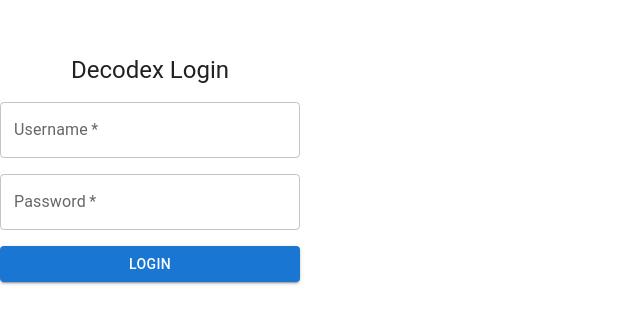
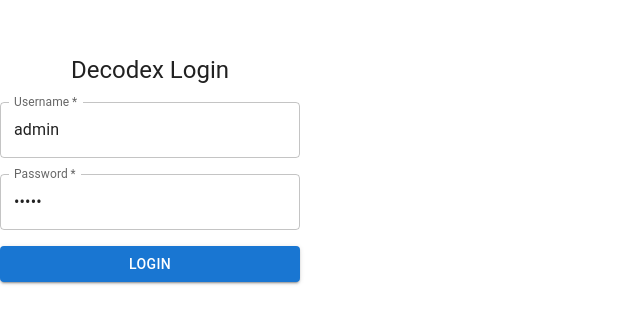
Before and after one commit to eduardochico/decodex, a React (Vite) app in the folder frontend/: page / in a window 1280 px wide. Shown: the part 232-556 px from the top of the page, without its empty margins (0-640 px from the left). Built offline with nearby package versions, Linux system fonts and the light colour scheme.

Commit message:
Prefill login fields and center window

```diff
--- a/frontend/src/Login.tsx
+++ b/frontend/src/Login.tsx
@@ -4,8 +4,8 @@ import { useState } from 'react';
 interface Props { onLogin: () => void }
 
 export default function Login({ onLogin }: Props) {
-  const [username, setUsername] = useState('');
-  const [password, setPassword] = useState('');
+  const [username, setUsername] = useState('admin');
+  const [password, setPassword] = useState('admin');
 
   const handleSubmit = (e: React.FormEvent) => {
     e.preventDefault();
@@ -14,7 +14,7 @@ export default function Login({ onLogin }: Props) {
   };
 
   return (
-    <Box display="flex" justifyContent="center" alignItems="center" height="100vh">
+    <Box sx={{ display: 'flex', justifyContent: 'center', alignItems: 'center', height: '100vh' }}>
       <Box component="form" onSubmit={handleSubmit} sx={{ display: 'flex', flexDirection: 'column', gap: 2, width: 300 }}>
         <Typography variant="h5" textAlign="center">Decodex Login</Typography>
         <TextField label="Username" value={username} onChange={e => setUsername(e.target.value)} required />
```
